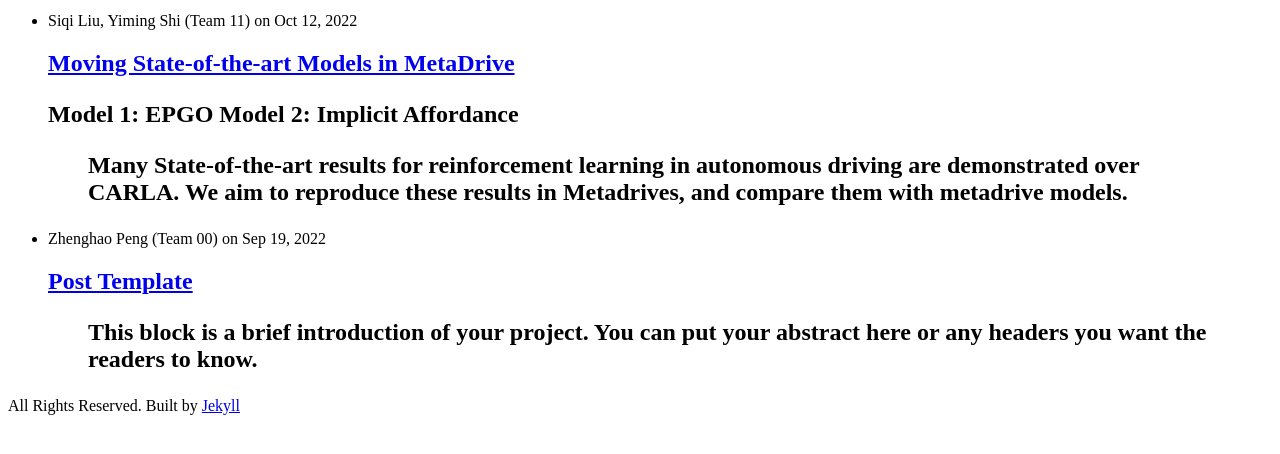
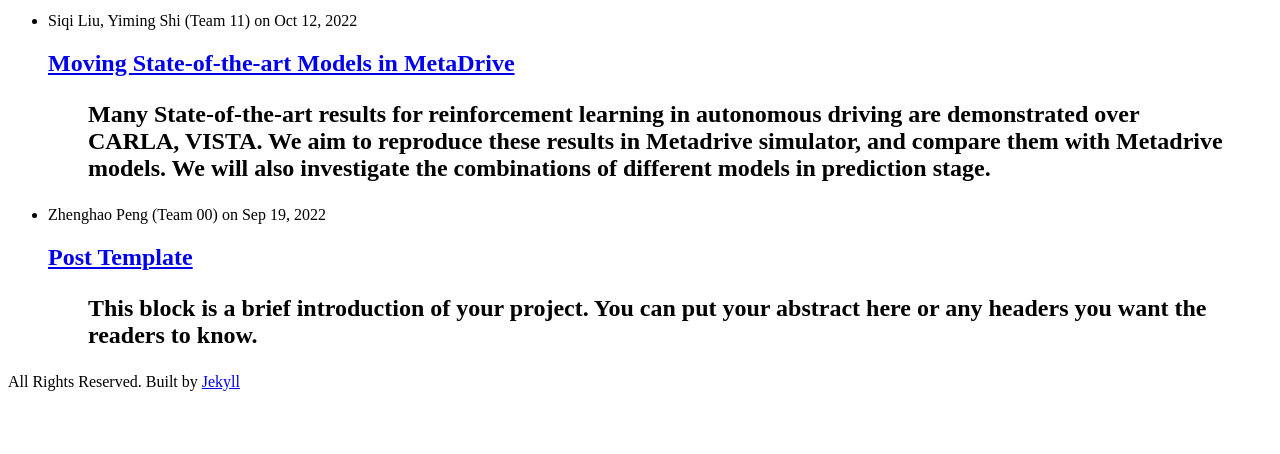
Before and after one commit to ucla-rlcourse/CS269-projects-2022fall, a Jekyll site: the page built from index.html, in a window 1280 px wide, cut to the strip 212-666 px from the top of the page. Built offline with Jekyll 4.4.1, drawn with Linux system fonts in a browser that asks for light colours; some of the changed lines change nothing that is shown.

Commit message:
update proposal

```diff
--- a/_posts/2022-09-19-team11.md
+++ b/_posts/2022-09-19-team11.md
@@ -6,10 +6,7 @@
 date: 2022-10-12
 ---
 
-Model 1: EPGO
-Model 2: Implicit Affordance
-
-> Many State-of-the-art results for reinforcement learning in autonomous driving are demonstrated over CARLA. We aim to reproduce these results in Metadrives, and compare them with metadrive models.
+> Many State-of-the-art results for reinforcement learning in autonomous driving are demonstrated over CARLA, VISTA. We aim to reproduce these results in Metadrive simulator, and compare them with Metadrive models. We will also investigate the combinations of different models in prediction stage.
 <!-- (prev proposal)> Ususally driving involves multiple intelligent agents, intelligent machine or human. With more information cooperated, agents may performs differently to achieve their goals. In this projects, we want to research about Reinforcement Learning (RL) based method such that all the agents collaborate with each other to achieve the best goal in total. -->
 <!--more-->
 {: class="table-of-content"}
@@ -17,42 +14,74 @@
 {:toc}
 
 ## Introduction
-Recently, Reinforcement learning has been wildly used in autonomous driving. Since the driving task has high complexity and hard to construct a safe model or policy, imitation learning by behavior cloning becomes popular as it allows the agent to be trained to learn from a human expert and thus quickly learn to plan the action based on the complex environment and take actions. However, imitation learning is also suffered from issues such as failing unseen complex scenarios. In this project, we are aiming on reproducing a safe driving model based on imitation learning, analyzing failing cases for imitation learning and exploring ways such as adding loss besides imitation loss to discourage certain undesired behavior.
+<!--Recently, Reinforcement learning has been wildly used in autonomous driving. Since the driving task has high complexity and hard to construct a safe model or policy, imitation learning by behavior cloning becomes popular as it allows the agent to be trained to learn from a human expert and thus quickly learn to plan the action based on the complex environment and take actions. However, imitation learning is also suffered from issues such as failing unseen complex scenarios. In this project, we are aiming on reproducing a safe driving model based on imitation learning, analyzing failing cases for imitation learning and exploring ways such as adding loss besides imitation loss to discourage certain undesired behavior.-->
 
 <!-- As 5G techniques become more mature, vehicle-to-everything (V2X) becomes possible. This allows vehicles to communicate with any entity that may affect, or may be affected by, the vehicle. A vehicle may use this information to act differently to achieve the final goal.  -->
 
+Recently, Reinforcement learning has been wildly used in autonomous driving and the driving task has high complexity and hard to construct a safe model or policy. Nowadays many different methods are developed and used in reinforcement learning, such as Deep Q-Network (Doubling DQN, Dueling DQN, Rainbow DQN), Policy Gradient, Natrual Policy Gradient, Proximal Policy Optimization, Advantage Actor-Critic, to name a few. A lot of these models are demonstrated on CARLA, which is a very popular simulator in autonomous driving. In this project, we are aiming at applying different models under a much light weighted and easy used simulator - Metadrive[1] and compare the result of these models.
+
 
 ## Proposed Work
-Our project should be mainly two parts. In the first part, we will reproduce the result using imitation learning. In the second phase, we will try to add a policy or policy-based learning to encourage the desired behavior and punish the undesired behavior. We will test these under restrictions such as stop signs, speed limitations, and so on.
+The main goal of this project is to apply the following models using Metadrive and compare the result of these models. We also trying to reproduce some state-of-art models on Metadrive.
+1. DQN
+2. Double DQN
+3. Rainbow DQN
+4. Quantile Regressing DQN
+5. Policy Gradient
+6. Proximsl Policy Optimization
+7. Deep Deterministic Policy Gradient
+8. SAC
+9. EGPO
 
-## Reproducing state-of-the-art result in Metadrive.
+More models are going to be added.
 
-We have tested the code of EGPO on metadrive. We ran the baseline models of EGPO, including PPO and SAC model.
-The result of the baseline models seems to be consistent with the paper; however, due to the resource constraint, we are not able to run all the seeds.
-Further, seems to see error in running the EGPO's original training code.
+In this project, we are also going compare different models about their advantange or disadvantage of each models (training time, performance, etc). We will also construct different senarios for different model to solve, we will compare the success rate, training time on these models under different senarios.
+
+We also want to propose a way to combine different models in prediction stage. (eg. Majority vote for next action. If the action contains a continuous value, we could do an weighted sum.)
+
+##  Reproducing SOTA Models in Metadrive
+
+During this time, we spend some time investigating and understading different models, such as DQN, Double DQN, Rainbow DQN, Quantile Regressing DQN, Policy Gradient, Proximsl Policy Optimization, Deep Deterministic Policy Gradient, SAC, EGPO.
+
+Currently, we have installed and test several simple models on Metadrive, eg. DQN, Double DQN, PPO, SAC, and EGPO.
+The result of the models seems to be consistent with the paper; however, due to the resource constraint, we are not able to run all the seeds.
+
 We are also testing tuning of the SAC and PPO model, including using priorized replay.
 
+![ppo]({{ '/assets/images/team11/ppo.jpeg' | relative_url }})
+{: style="width: 400px; max-width: 100%;"}
+![sac]({{ '/assets/images/team11/sac.jpeg' | relative_url }})
+{: style="width: 400px; max-width: 100%;"}
+
+
+Currently, we are continuing trying to work on more models with metadrive, and hopefully we can reproduce and visualize the result soon.
+
+
 ## Expected Result
-We will first try to reproduce the result with imitation learning, we are expecting the agent are able to dring under simple environment without crashing. We alse expect that the result with imitation learning plus other reinforcement learning, we will reach much better result on complex senarios.
+We expect different result using different models with different training time, but for a combined policy with multiple models combined, we expect it to have better performance. We will also compare the perfomance for different models under simple and complex senarios separately. We anticipate the agent will reach a good performance on simple senario very quickly and for different models the time to reach the state will be different.
+
+We will also train this models under different senarios, we expect the models are tend to solve the easy senarios very quick and might not solve the complex senarios due to computation resource limitation. The training time will be different and the action might be different by different models. We will try to analyze the differences for different models.
+
+<!-- We will first try to reproduce the result with imitation learning, we are expecting the agent are able to dring under simple environment without crashing. We alse expect that the result with imitation learning plus other reinforcement learning, we will reach much better result on complex senarios.
 Concretely, we will allow our agent to learn from the human driving example, then use reinforcement learning to broaden the model's training to create a safer model.
 
 We will first reproduce the imitation learning in CheuffeurNet. Then, we will use a reinforcement technique similar to Deep q-learning from demonstrations.
 In the process, we may face obstacles in combining the model's approaches and training curves, and a solution may be to perform our training by stages, by first using CheuffeurNet's training, then DqFD's.
-Therefore, we expect to deliver a method of training autonomous driving with a combination of imitation learning and reinforcement learning to the readers.
+Therefore, we expect to deliver a method of training autonomous driving with a combination of imitation learning and reinforcement learning to the readers.  -->
 
 ## Related Work
 
-Our Imitation learning work will follow CheuffeurNet[1].
-Multiple similar works also use Imitation learning[2, 4].
-Then, we perform the combination of Imitation learning and reinforcement learning following Deep d-learning from the demonstration[5].
+Currently, many reinforcement learning models are proposed and achieve great performance. We investiage many of these DQN[2], Double DQN, Rainbow DQN, Quantile Regressing DQN, Policy Gradient, Proximsl Policy Optimization, Deep Deterministic Policy Gradient, SAC, EGPO.
+
+Some of these models are used in autonomous driving area on CARLA simulator, but some are not. Thus, we want to first move some of these models to the Metadrive[1] simulator.
+
+We also so see a combination of policies that generates a better result such as Rainbow DQN. We will also propose a different way or a different combination of models to see if combination of policies leads to a better result.
+
 
 ### Platform
-The platform we are going to work on is Metadrive[6]. It is an open-source driving simulator that is able to construct simple and complex scenarios.
+The platform we are going to work on is Metadrive[1]. It is an open-source driving simulator that is able to construct simple and complex scenarios.
 
 ## References
-1. Mayank Bansal, Alex Krizhevsky, & Abhĳit S. Ogale (2018). ChauffeurNet: Learning to Drive by Imitating the Best and Synthesizing the Worst. CoRR, abs/1812.03079.
-2. Haan, P.D., Jayaraman, D., & Levine, S. (2019). Causal Confusion in Imitation Learning. NeurIPS.
-3. Jinyun Zhou, Rui Wang, Xu Liu, Yifei Jiang, Shu Jiang, Jiaming Tao, Jinghao Miao, & Shiyu Song (2021). Exploring Imitation Learning for Autonomous Driving with Feedback Synthesizer and Differentiable Rasterization. CoRR, abs/2103.01882.
-4. Hester, Todd, et al. "Deep q-learning from demonstrations." Proceedings of the AAAI Conference on Artificial Intelligence. Vol. 32. No. 1. 2018.
-5. Peng, Z, Li, Q & Liu, C & Zhou, B. "Safe Driving via Expert Guided Policy Optimization." 5th Annual Conference on Robot Learning. 2021.
-6. Li, Quanyi and Peng, Zhenghao and Xue, Zhenghai and Zhang, Qihang and Zhou, Bolei. "MetaDrive: Composing Diverse Driving Scenarios for Generalizable Reinforcement Learning." arXiv. 2021
+1. Li, Quanyi and Peng, Zhenghao and Xue, Zhenghai and Zhang, Qihang and Zhou, Bolei. "MetaDrive: Composing Diverse Driving Scenarios for Generalizable Reinforcement Learning." arXiv. 2021
+2. Hester, Todd, et al. "Deep q-learning from demonstrations." Proceedings of the AAAI Conference on Artificial Intelligence. Vol. 32. No. 1. 2018.
+2. Peng, Z, Li, Q & Liu, C & Zhou, B. "Safe Driving via Expert Guided Policy Optimization." 5th Annual Conference on Robot Learning. 2021.
```
Also changed, not shown: assets/images/team11/ppo.jpeg (added), assets/images/team11/sac.jpeg (added).
